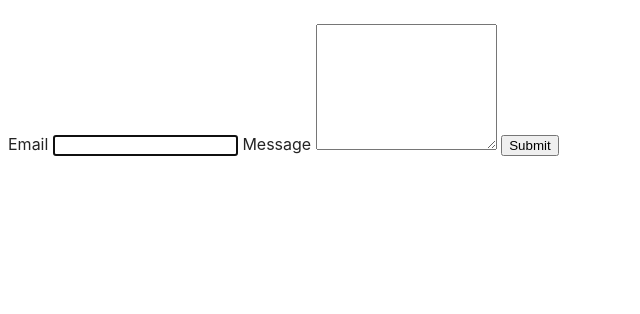
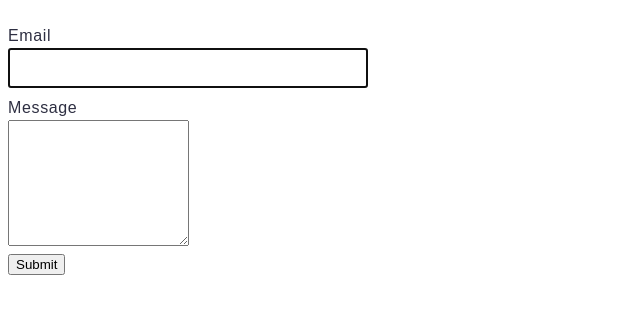
Before and after one commit to Ostrinka/goit-js-hw-09, a website built with Vite: page src/2-form.html in a window 1280 px wide. Shown: the whole page, without its empty margins (0-640 px from the left). Built offline with nearby package versions, Linux system fonts and the light colour scheme.

Commit message:
Update styles.css

```diff
--- a/src/css/styles.css
+++ b/src/css/styles.css
@@ -40,5 +40,29 @@ body {
   display: block;
   width: 360px;
   height: 200px;
-  transition: transform 0.25s;
 }
+
+.feedback-form {
+  display: flex;
+  flex-direction: column;
+  align-items: flex-start;
+  justify-content: flex-start;
+  gap: 8px;
+  width: 408px;
+}
+
+label {
+  display: flex;
+  flex-direction: column;
+  font-family: "Montserrat", sans-serif;
+  font-weight: 400;
+  font-size: 16px;
+  line-height: 1.5;
+  letter-spacing: 0.04em;
+  color: #2e2f42;
+}
+
+input {
+  width: 360px;
+  height: 40px;
+}
```
